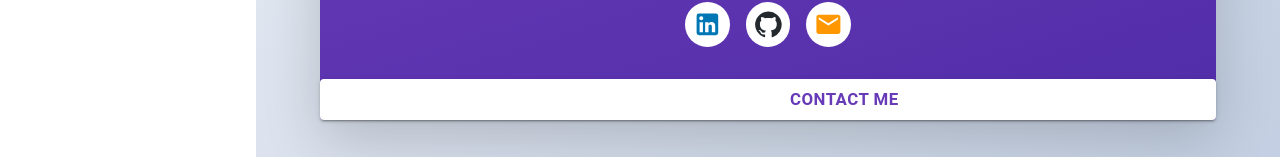
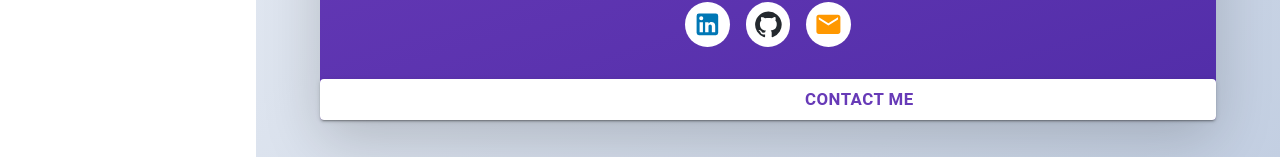
Before and after one commit to Neeraj0906/Portfolio-WEB, a React (Vite) app: page /#/ in a window 1280 px wide. Shown: the part 1024-1181 px from the top of the page. Built offline with nearby package versions, Linux system fonts and the light colour scheme.

Commit message:
38 commit

```diff
--- a/src/components/About.jsx
+++ b/src/components/About.jsx
@@ -316,7 +316,7 @@ const About = () => {
                     fontWeight: 'bold',
                     display: 'block',
                     margin: '0 auto',
-                    paddingLeft:"470px"
+                    paddingLeft:"485px"
                   }}
                 >
                   Contact Me
```
